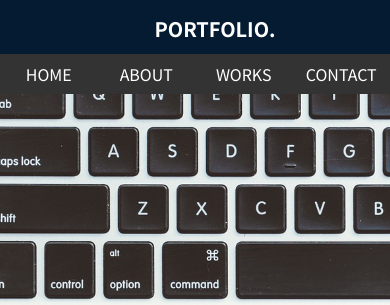
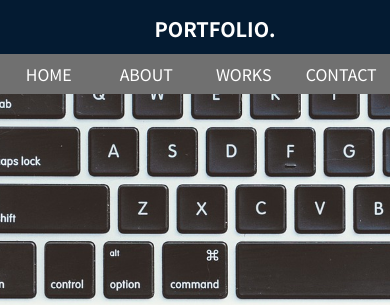
Before and after one commit to jeonsuyeon/portfolio, a plain HTML site: page index.html in a window 390 px wide. Shown: the top 305 px of the page. Drawn offline with nearby package versions, Linux system fonts and the light colour scheme.

Commit message:
Add files via upload

```diff
--- a/css/mobile.css
+++ b/css/mobile.css
@@ -19,7 +19,7 @@
     position: relative;
     width: 100%;
     height: 40px;
-    background: #333;
+    background: #707070;
     text-align: center;
   }
 
```
